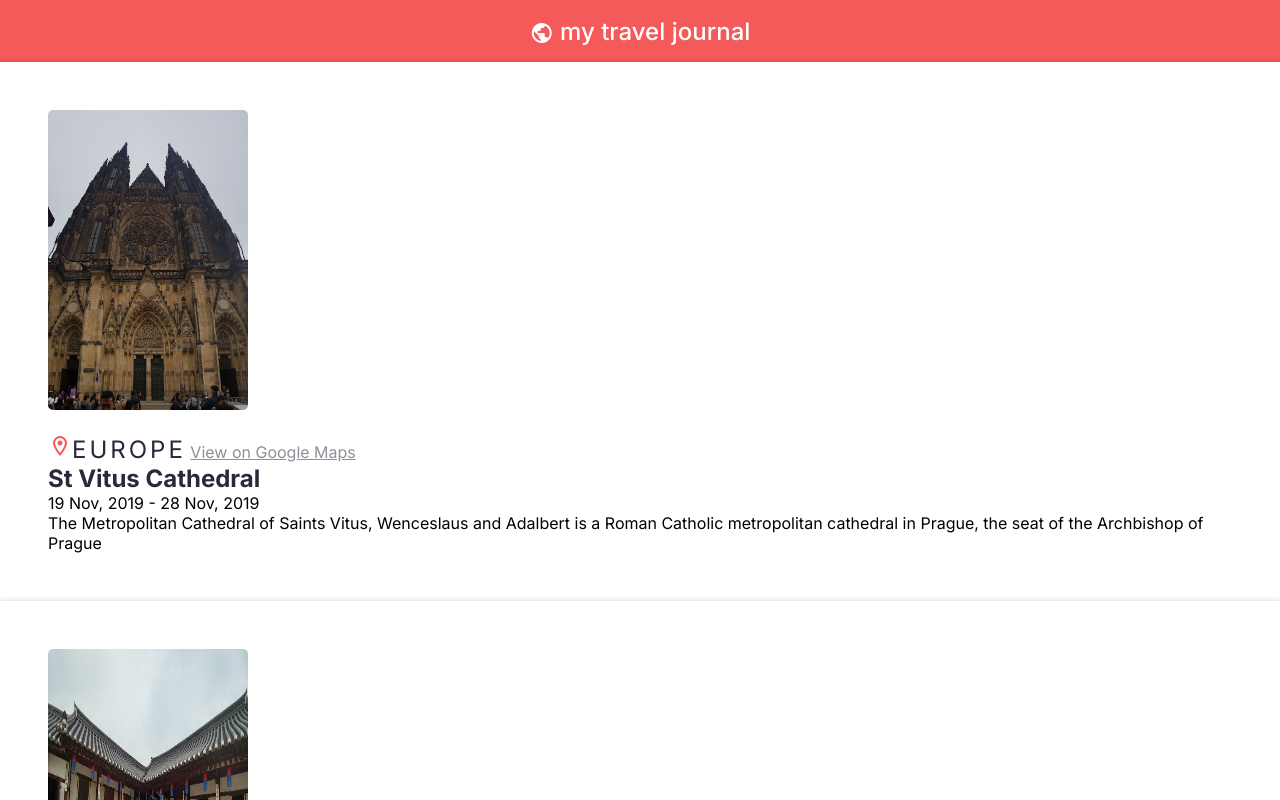
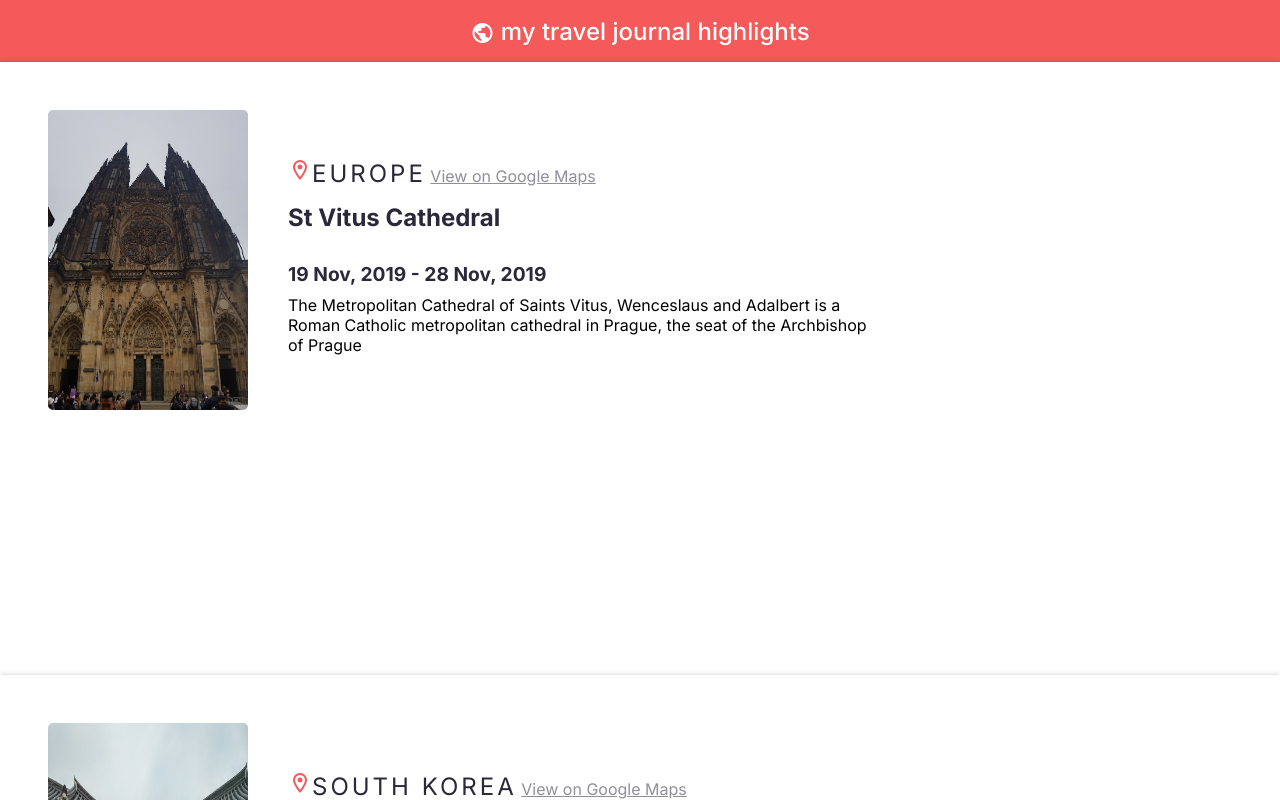
Before and after one commit to VoidCodes/react-project-2--travel-journal-, a React (Create React App) app: page / in a window 1280 px wide. Shown: the top 800 px of the page. Built offline with nearby package versions, Linux system fonts and the light colour scheme.

Commit message:
Fixed and updated some of the styling issues

```diff
--- a/src/components/Card.js
+++ b/src/components/Card.js
@@ -3,18 +3,22 @@ import React from "react";
 function Card(props) {
   return (
     <div className="card">
+      <div className="card-wrapper">
+        <div id="center-card" className="card-body">
           <div className="card-image">
             <img src={props.item.image} alt={props.item.title} />
           </div>
-      <br></br>
+          <br/>
           <div className="card-content">
-        <p>
+            <p className="location-details">
             <span id="location-logo" class="material-icons-outlined">location_on</span>
-        <span className="location-name">{props.item.location}</span> <a href={props.item.googleMapsUrl}>View on Google Maps
+            <span className="location-name">{props.item.location}</span> <a className="text-right" href={props.item.googleMapsUrl}>View on Google Maps
             </a></p>
             <h3>{props.item.title}</h3>
-        <p>{props.item.startDate} - {props.item.endDate}</p>
+            <p className="date">{props.item.startDate} - {props.item.endDate}</p>
             <p className="card-description">{props.item.description}</p>
+          </div>
+        </div>
       </div>
     </div>
   );
--- a/src/components/Navbar.js
+++ b/src/components/Navbar.js
@@ -3,7 +3,7 @@ import React from "react";
 function Navbar() {
   return (
     <nav className="topNav">
-        <p className="heading"><span id="icon" class="material-icons-outlined">public</span> my travel journal</p>
+        <p className="heading"><span id="icon" class="material-icons-outlined">public</span> my travel journal highlights</p>
     </nav>
   );
 }
--- a/src/countryData.js
+++ b/src/countryData.js
@@ -16,7 +16,7 @@ const countryData = [
         googleMapsUrl: "https://www.google.com/maps/place/Namsangol+Hanok+Village,+Seoul/@37.559315,126.9922883,17z/data=!3m1!4b1!4m5!3m4!1s0x357ca2fcfa6a299b:0x79c3be57e1edbdfe!8m2!3d37.559315!4d126.994477",
         startDate: "10 Dec, 2017",
         endDate: "17 Dec, 2017",
-        description: "Namsangol Hanok Village, also known as 'A Village of Traditional Houses in the Namsan Valley', is a Korean village located in the area of Pil-dong neighborhood in Jung-gu, a central district of Seoul, South Korea where hanok (한옥) or Korean traditional houses have been restored to preserve the original atmosphere of the area.",
+        description: "Namsangol Hanok Village, also known as 'A Village of Traditional Houses in the Namsan Valley', is a Korean village located in the area of Pil-dong neighborhood in Jung-gu, a central district of Seoul, South Korea",
         image: require("./images/namsangol.jpg")
     },
     {
--- a/src/style.css
+++ b/src/style.css
@@ -35,6 +35,27 @@
   box-shadow: 0px 0px 5px rgba(0, 0, 0, 0.2);
 }
 
+.card-wrapper {
+  display: inline-flex;
+}
+
+.card-body {
+  display: grid;
+  grid-template-columns: 1fr 1fr;
+  grid-gap: 1rem;
+  padding-bottom: -100px;
+}
+
+#center-card {
+  display: grid;
+  grid-template-columns: 1fr 1fr;
+  grid-gap: 1rem;
+}
+
+.location-details {
+  padding-bottom: 15px;
+}
+
 #location-logo {
   font-size: 1.5rem;
   font-weight: 500;
@@ -48,26 +69,21 @@
   letter-spacing: 3px;
 }
 
-/*.cards-list {
-  display: flex;
-  flex-wrap: wrap;
-  justify-content: space-between;
-}*/
-
 .card-content {
   /* PLace text next to image */
-  /*position: relative;
-  top: -15rem;
-  left: 10rem;*/
+  position: relative;
+  top: -17rem;
+  left: 15rem;
 }
 
 .card-description {
-  /*font-size: 1.2rem;
-  font-weight: 400;
+  padding-top: 9px;
+}
+
+.date {
+  font-size: 1.2rem;
+  font-weight: 700;
   color: #2B283A;
-  white-space: normal;
-  overflow: hidden;*/
-  white-space: pre-wrap;
 }
 
 img {
@@ -85,4 +101,5 @@ h3 {
   font-size: 1.5rem;
   font-weight: 700;
   color: #2B283A;
+  padding-bottom: 30px;
 }
```
Lines whose indentation alone changed are shown as unchanged.
